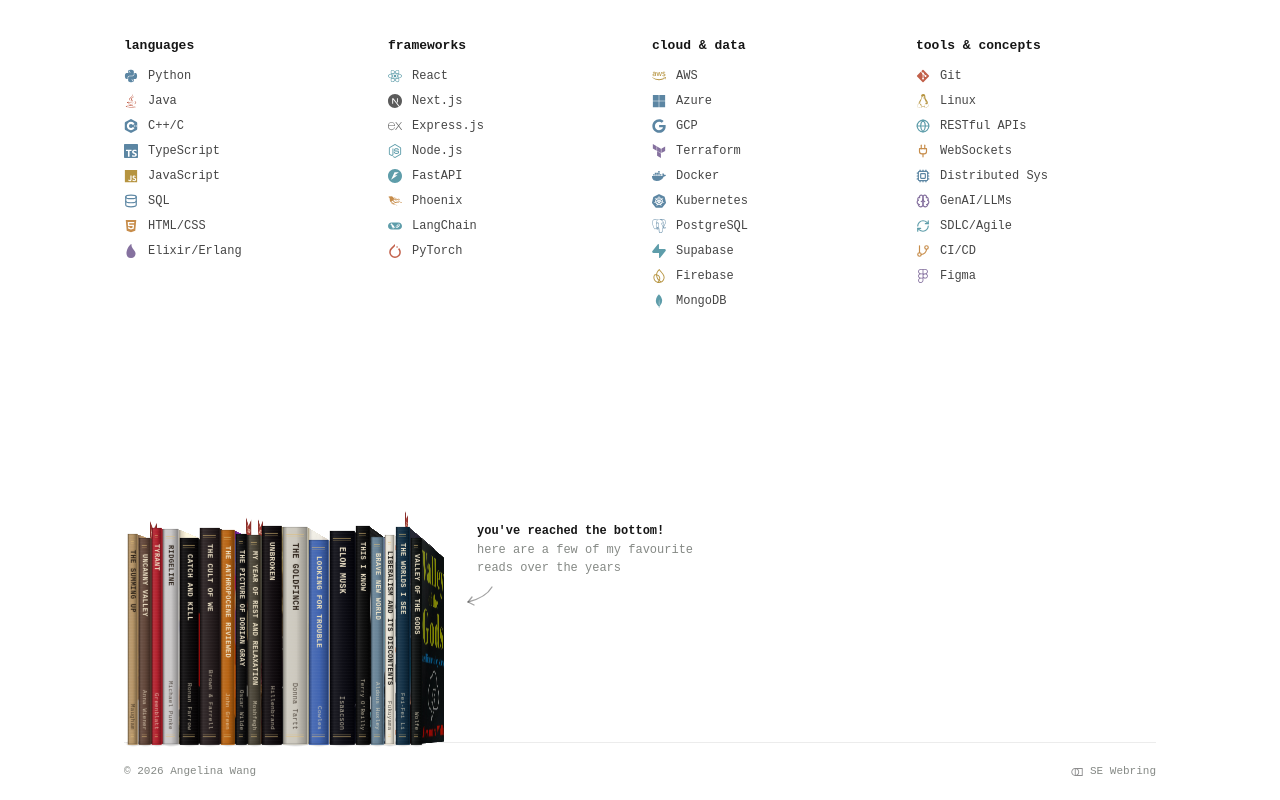
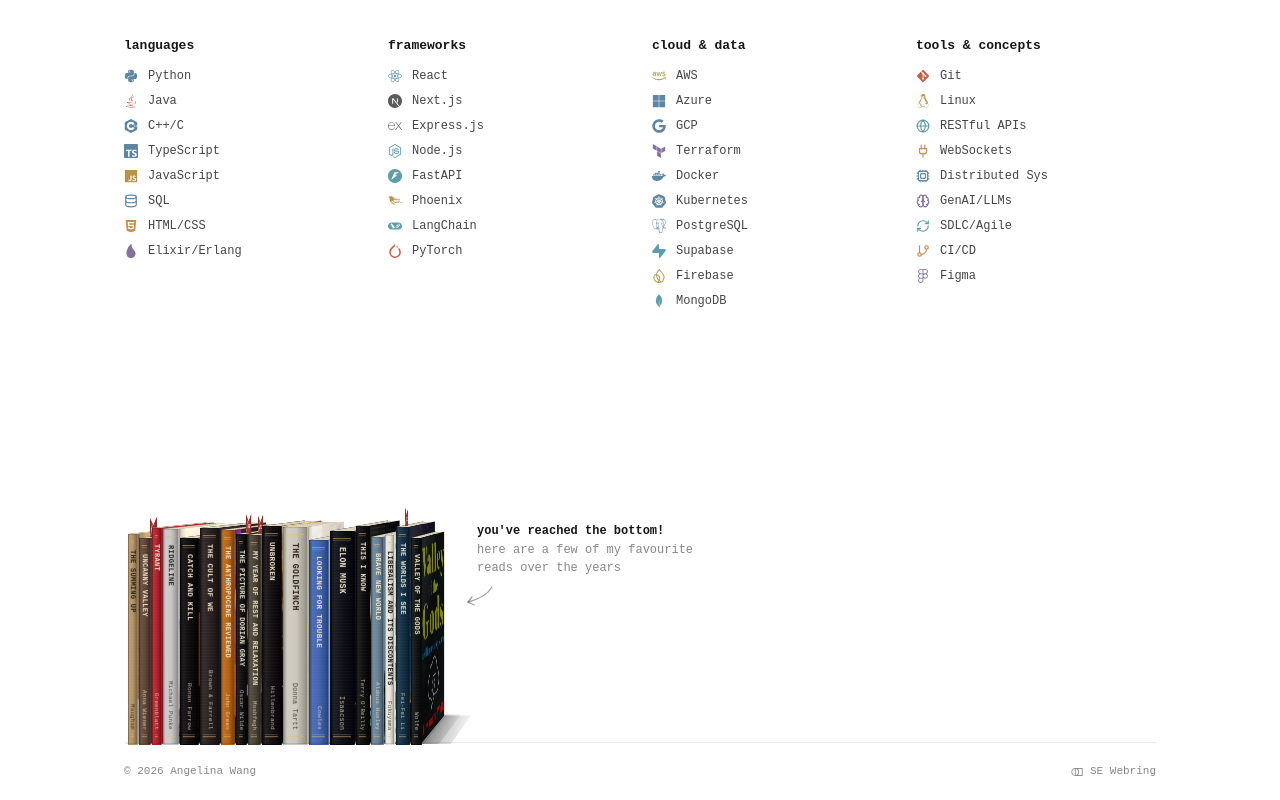
Before and after one commit to archangelinux/portfolio, a React (Vite) app: page / in a window 1280 px wide. Shown: the part 2682-3482 px from the top of the page. Built offline with nearby package versions, Linux system fonts and the light colour scheme.

Commit message:
edit perspective

```diff
--- a/src/scenes/library.css
+++ b/src/scenes/library.css
@@ -7,9 +7,9 @@
    background on the perspective element would occlude faces behind z = 0. */
 .library-row {
   perspective: 1100px;
-  /* eye level just above the shelf line: bases stay flat on the rule while the
-     page tops are still glimpsed; horizontally the page column's centre */
-  perspective-origin: 50% 92%;
+  /* seen from above and from the page column's centre: page tops and cover
+     edges show, and the row parked at the left is viewed from the right */
+  perspective-origin: 50% -10%;
 }
 .books {
   display: flex;
@@ -51,16 +51,20 @@
   inset: 0;
   transform-style: preserve-3d;
 }
-/* contact shadow on the rule */
+/* ground shadow: lies flat on the shelf plane and runs back under the book,
+   so the wedge beneath a receding cover edge reads as surface, not air */
 .book-body::before {
   content: "";
   position: absolute;
-  left: -4px;
-  right: -4px;
-  bottom: -3px;
-  height: 7px;
-  background: radial-gradient(ellipse at 50% 50%, rgba(0, 0, 0, 0.32), rgba(0, 0, 0, 0) 70%);
-  transform: translateZ(-2px);
+  left: -3px;
+  right: -30px; /* spills onto the surface beside the book, toward the viewer */
+  bottom: 0;
+  height: var(--w);
+  transform-origin: bottom center;
+  transform: rotateX(90deg);
+  background:
+    linear-gradient(90deg, rgba(0, 0, 0, 0) 0, rgba(0, 0, 0, 0) 3px, rgba(0, 0, 0, 0.22) 3px, rgba(0, 0, 0, 0.22) calc(100% - 30px), rgba(0, 0, 0, 0) 100%),
+    linear-gradient(180deg, rgba(0, 0, 0, 0.04), rgba(0, 0, 0, 0.12));
   pointer-events: none;
 }
 .face {
```
